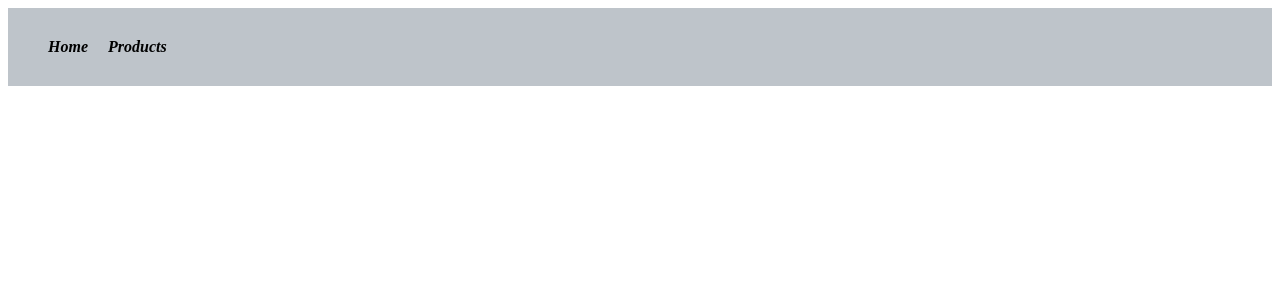
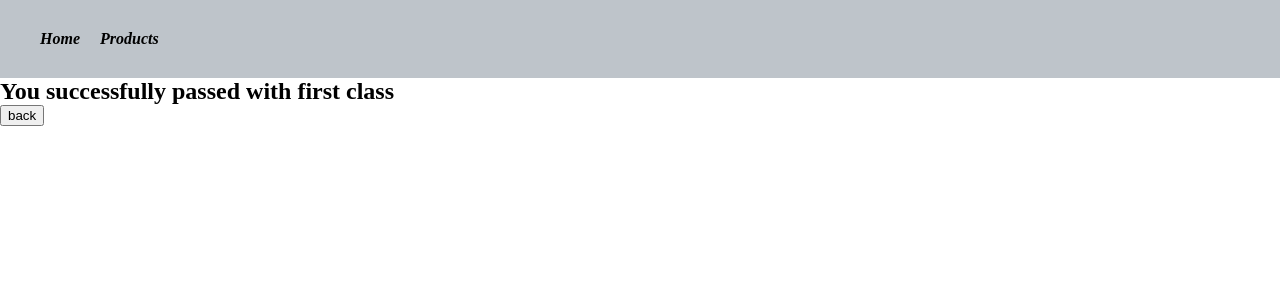
Before and after one commit to sammyyaws/react-tutorials, a React (Vite) app: page /results in a window 1280 px wide. Before the commit this address had no page. Shown: the top 300 px of the page. Built offline with nearby package versions, Linux system fonts and the light colour scheme.

Commit message:
Update:conifgured how to navigate programmatically with the reactrouter useNavigator hook

```diff
--- a/src/App.jsx
+++ b/src/App.jsx
@@ -2,19 +2,21 @@ import Home from "./comonents/Home"
 import Products from "./comonents/Products"
 import {Routes,Route} from 'react-router-dom'
 import {Navbar} from "./comonents/Navbar"
+import Result from "./comonents/Result"
 function App() {
 
 
   return (
 
-    <>
+    <div  className="App">
    <Navbar/>
      <Routes>
       <Route path="/" element={<Home/>}/>
         <Route path="/Products" element={<Products/>}/>
+        <Route path="/results" element={<Result/>}/>
      </Routes>
 
-    </>
+    </div>
   )
 }
 
--- a/src/comonents/Products.jsx
+++ b/src/comonents/Products.jsx
@@ -1,9 +1,11 @@
 import React from 'react'
-
+import { useNavigate } from 'react-router-dom'
 function Products() {
+  const navigate=useNavigate()
   return (
     <div>
       <h1>About</h1>
+      <button onClick={()=>{navigate("/results")}}> check result</button>
     </div>
   )
 }
--- /dev/null
+++ b/src/comonents/Result.jsx
@@ -0,0 +1,13 @@
+import React from 'react'
+import { useNavigate } from 'react-router-dom'
+function Result() {
+  const navigate=useNavigate()
+  return (
+    <div>
+      <h2>You successfully passed with first class</h2>
+         <button onClick={()=>{navigate(-1)}}> back</button>
+    </div>
+  )
+}
+
+export default Result
--- a/src/comonents/style.css
+++ b/src/comonents/style.css
@@ -1,3 +1,7 @@
+*{
+    margin: 0%;
+}
+
 nav {
 padding:30px;
 background-color: rgba(5, 28, 50, 0.259);
```
